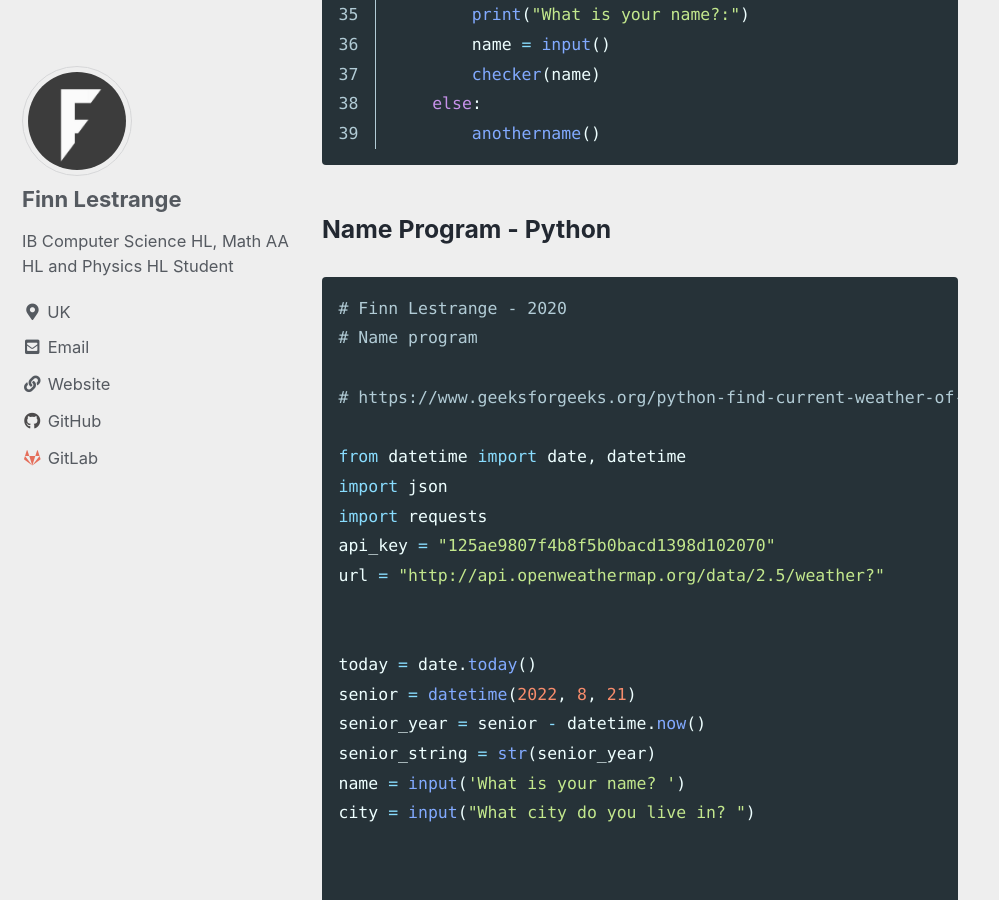
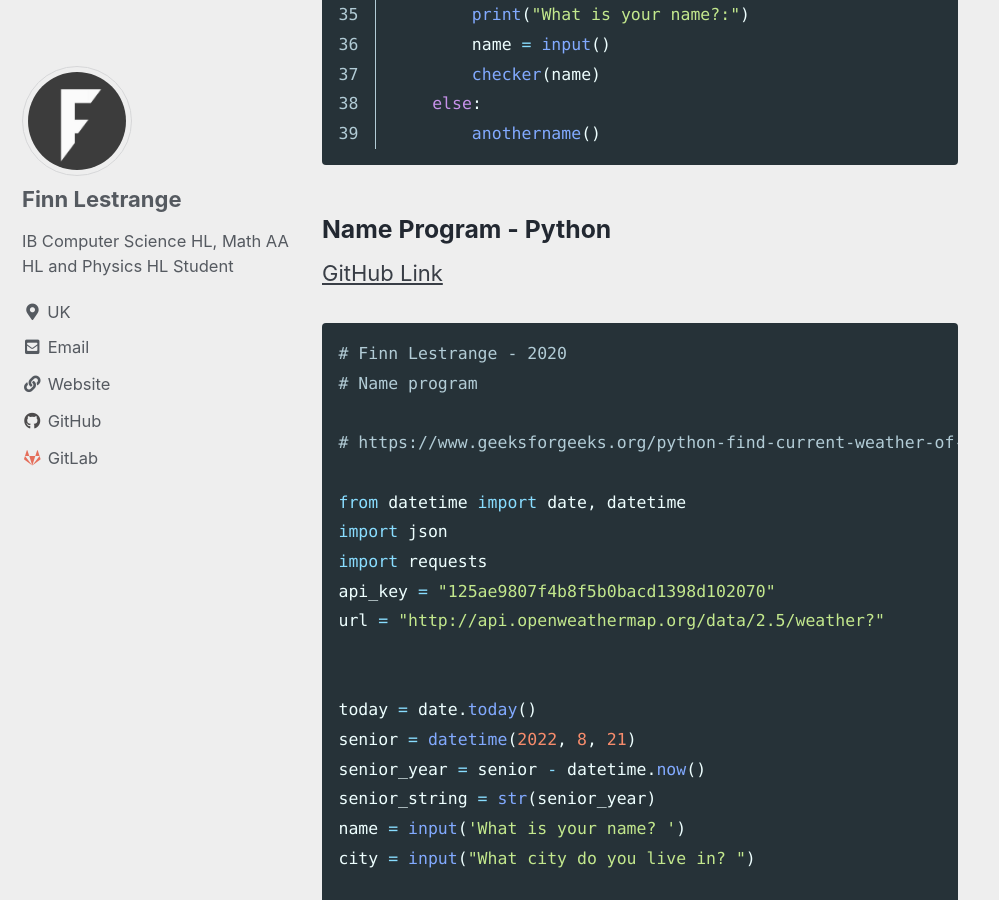
Before and after one commit to 71xx/71xx.github.io, a Jekyll site: the page built from _pages/compsci/code.md, in a window 1280 px wide and 900 px high, scrolled down 1549 px. Shown: the whole window, without its empty margins (0-999 px from the left). Built offline with Jekyll 4.4.1, drawn with Linux system fonts in a browser that asks for light colours; cached includes are drawn as plain includes.

Commit message:
fixed links

```diff
--- a/_pages/compsci/code.md
+++ b/_pages/compsci/code.md
@@ -59,6 +59,8 @@ while i >= 0:
 
 
 ### Name Program - Python
+[GitHub Link](https://github.com/71xn/IB-CompSci-Code-Log/blob/master/name-class-1.py)
+
 {% highlight python %}
 # Finn Lestrange - 2020
 # Name program
```
